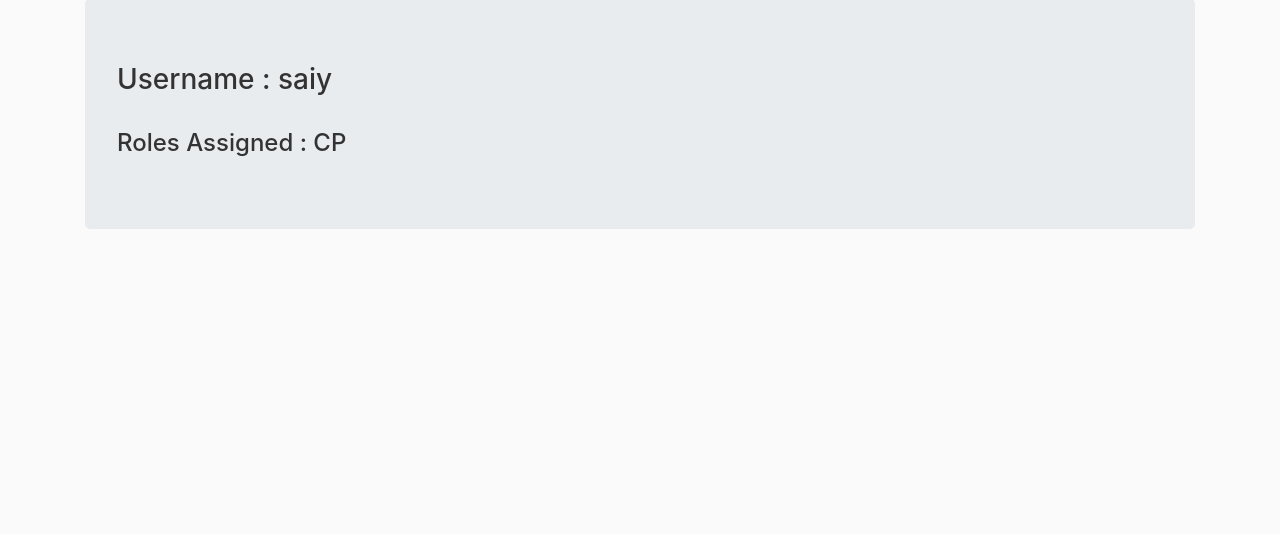
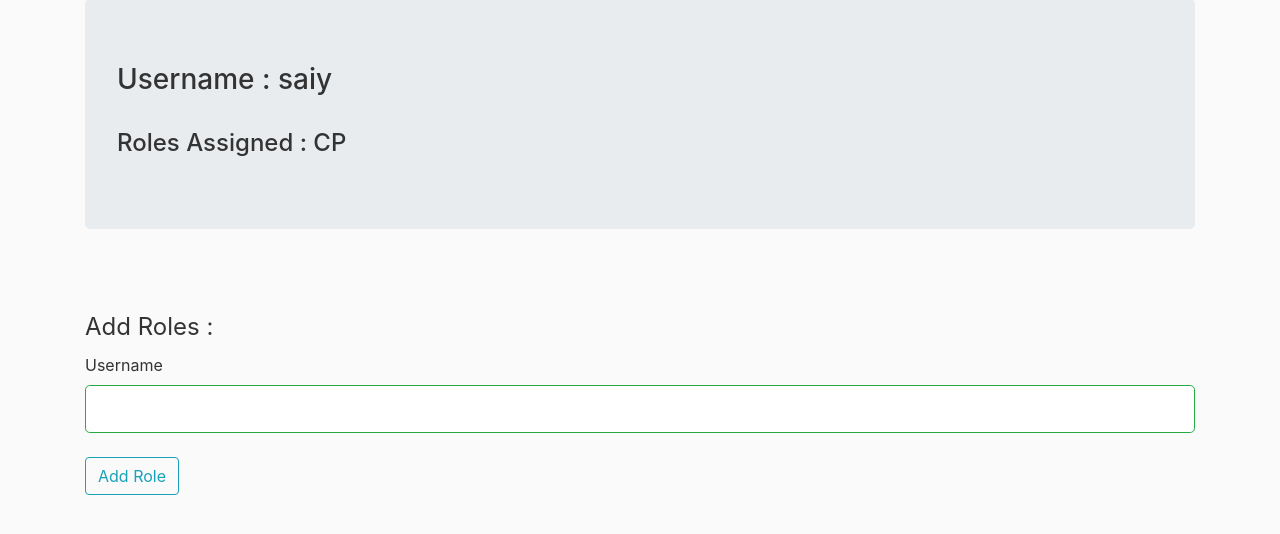
Before and after one commit to sayalideo/RBAC-Implementation, a Flask app: page /add_roles/1 in a window 1280 px wide. Shown: the part 81-615 px from the top of the page. Run offline with Flask 2, Linux system fonts and the light colour scheme; a user stored in the database is signed in; data comes from the database, SQL or seed files in the repository; some libraries are stand-ins or nearby versions.

Commit message:
all roles routes

```diff
--- a/rbac/routes.py
+++ b/rbac/routes.py
@@ -98,4 +98,4 @@ def add_roles(id):
     roles = []
     for role in u.roles:
         roles.append(role.name)
-    return render_template('add_roles.html',u=u,roles=roles)
+    return render_template('add_roles.html',form=form,u=u,roles=roles)
--- a/rbac/templates/add_roles.html
+++ b/rbac/templates/add_roles.html
@@ -8,4 +8,29 @@
             {% endfor %}
         </h4>
     </div>
+    <br><br>
+    <form action="" method="POST">
+        {{ form.hidden_tag() }}
+        <fieldset>
+            <legend>Add Roles : </legend>
+            {{ form.name.label(class="form-control-label")}}
+
+            {% if form.name.errors %}
+
+                        {{ form.name(class="form-control form-control-lg is-invalid") }}
+                        <div class="invalid-feedback">
+                            {% for error in form.name.errors %}
+                                <span> {{ error }} </span>
+                            {% endfor %}
+
+                        </div>
+            {% else %}
+
+                        {{ form.name(class="form-control form-control-lg is-valid") }}
+
+            {% endif %}
+            <br>
+            {{ form.submit(class="btn btn-outline-info")}}
+        </fieldset>
+    </form>
 {% endblock content %}
--- a/rbac/templates/admin.html
+++ b/rbac/templates/admin.html
@@ -17,7 +17,7 @@
 <br><br>
 <h4 class="border-bottom mb-4">All users :-</h4>
 {% for user in users %}
-   {{ user.username }} <button style="margin-left: 3rem;" class="btn btn-outline-info"><a href="{{ url_for('all_roles') }}">View All Roles</a> </button><br><br>
+   {{ user.username }} <button style="margin-left: 3rem;" class="btn btn-outline-info"><a href="{{ url_for('add_roles',id=user.id) }}">View User</a> </button><br><br>
 {% endfor %}
 </div>
 {% endblock content %}
```
Also changed, not shown: rbac/templates/all_roles.html (added).
